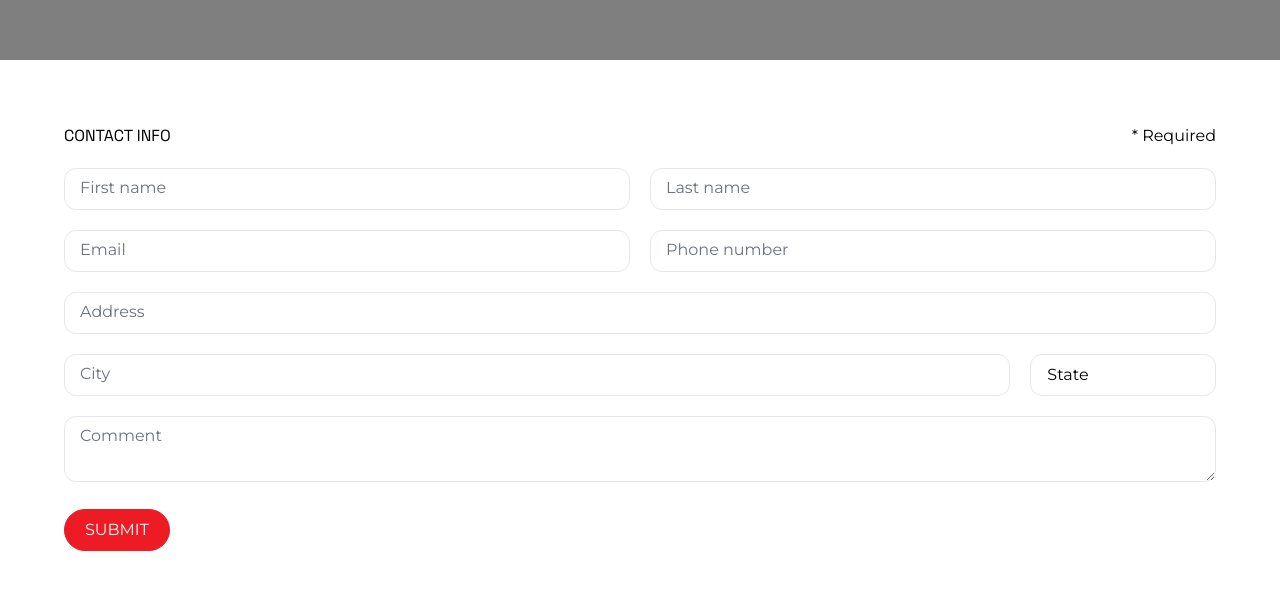
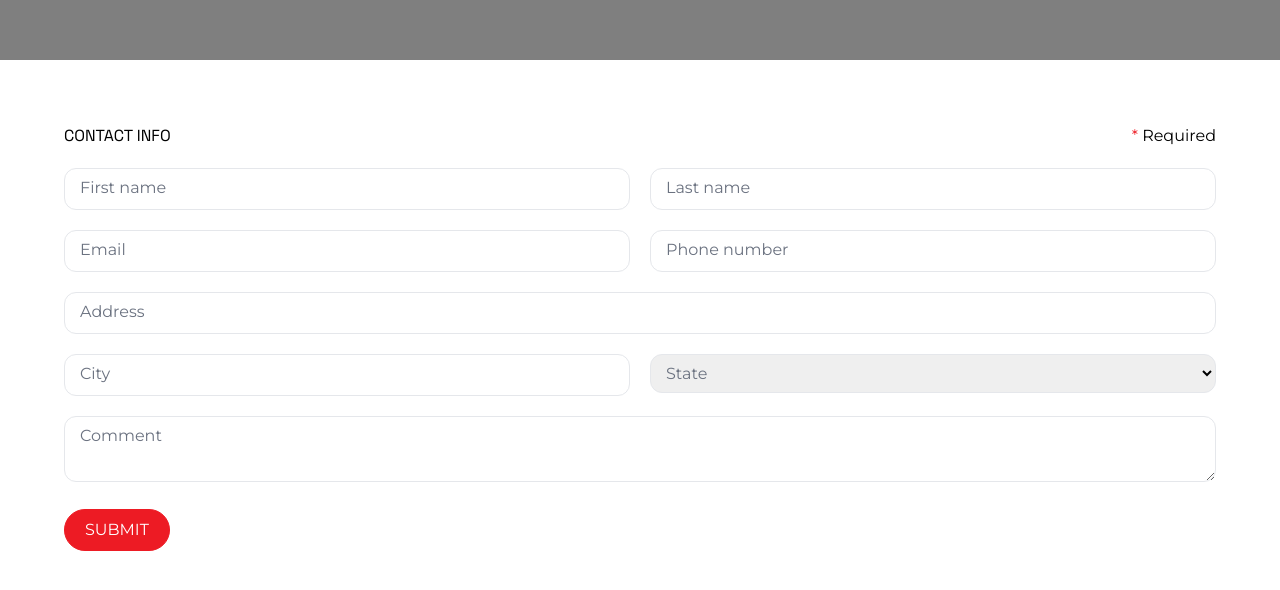
Before and after one commit to Imhandegbelo/hotel_app, a React (Vite) app: page /contact-us in a window 1280 px wide. Shown: the part 654-1244 px from the top of the page. Built offline with nearby package versions, Linux system fonts and the light colour scheme.

Commit message:
hooked contact page

```diff
--- a/package.json
+++ b/package.json
@@ -10,6 +10,8 @@
     "preview": "vite preview"
   },
   "dependencies": {
+    "@formspark/use-formspark": "^0.1.39",
+    "@formspree/react": "^2.5.1",
     "@headlessui/react": "^2.2.0",
     "@reduxjs/toolkit": "^2.5.0",
     "react": "^18.3.1",
--- a/src/components/Button.jsx
+++ b/src/components/Button.jsx
@@ -5,6 +5,7 @@ export default function Button({
   primary = true,
   onButtonClick,
   classList = "",
+  otherProps
 }) {
   return (
     <button
@@ -14,6 +15,7 @@ export default function Button({
           ? "bg-primary hover:bg-primary/70 text-white"
           : "bg-white hover:bg-primary text-primary"
       } transition-all duration-200 rounded-l-full rounded-r-full uppercase ${classList}`}
+      {...otherProps}
     >
       {title}
     </button>
--- a/src/components/CheckoutForm.jsx
+++ b/src/components/CheckoutForm.jsx
@@ -1,10 +1,12 @@
 import React, { useState } from "react";
+import Button from "./Button";
 import TextInput from "./TextInput";
+import { toast } from "react-toastify";
 import { bankDetails } from "../data/bankData";
-import Button from "./Button";
-import { toast } from "react-toastify";
 import { verifyEmail } from "../utils/verifyEmail";
 // import "../components/checkbox.css"
+
+const FORM_ID = "6gAKGX9Q4"
 
 export default function CheckoutForm() {
   const [formData, setFormData] = useState({
--- a/src/components/ContactForm.jsx
+++ b/src/components/ContactForm.jsx
@@ -1,13 +1,14 @@
 import React, { useState } from "react";
 import TextInput from "./TextInput";
 import Button from "./Button";
-
 import TextAreaInput from "./TextAreaInput";
 import StateInput from "./StateInput";
-import { states } from "../data/states";
 import { toast } from "react-toastify";
+import states from "../data/states.json";
+// import { useForm } from "@formspree/react";
 
 export default function ContactForm() {
+  // const [state,handleSubmit] = useForm("mwpvenpy")
   const [formData, setFormData] = useState({
     firstname: "",
     lastname: "",
@@ -18,9 +19,10 @@ export default function ContactForm() {
     state: "",
     comment: "",
   });
-  const [ResetKey,setResetKey]= useState(Math.random()*10)
+  const [ResetKey, setResetKey] = useState(Math.random() * 10);
+  const [isFocused, setIsFocused] = useState(false);
 
-  const handleSubmit = (e) => {
+  const handleSubmit = async (e) => {
     e.preventDefault();
     if (formData.firstname === "" || formData.firstname.length < 2) {
       toast.error("First name is required");
@@ -46,19 +48,60 @@ export default function ContactForm() {
       toast.error("A helpful comment is required");
       return;
     }
-    toast.success(
-      "Thank you for contacting us, we will get back to you shortly"
-    );
-    setResetKey(Math.random()*10)
-    console.log(formData);
+
+    const form = new FormData(document.getElementById("form"));
+
+    const response = await fetch("https://api.web3forms.com/submit", {
+      method: "POST",
+      body: form,
+    });
+
+    const data = await response.json();
+
+    if (data.success) {
+      toast.success(
+        "Thank you for contacting us, we will get back to you shortly"
+      );
+      e.target.reset();
+      setResetKey(Math.random() * 10);
+      setFormData({
+        ...formData,
+        firstname: "",
+        lastname: "",
+        phone: "",
+        email: "",
+        address: "",
+        city: "",
+        state: "",
+        comment: "",
+      });
+    } else {
+      toast.error(data);
+    }
   };
 
   return (
-    <form key={ResetKey} onSubmit={handleSubmit} className="w-full space-y-5">
+    <form
+      key={ResetKey}
+      id="form"
+      onSubmit={handleSubmit}
+      className="w-full space-y-5"
+    >
+      <input
+        type="hidden"
+        name="access_key"
+        value="aeaa3be7-b3a6-4a13-9977-a1c65d9a4cc6"
+      />
+      <input
+        type="hidden"
+        name="subject"
+        value="Radisson Onyx - Enquiry notice from Contact Us"
+      />
       <div className="flex flex-col md:flex-row gap-5">
         <TextInput
           type="text"
           id="firstname"
+          name="firstname"
           label="First name"
           placeholder="First name"
           maxWidth=""
@@ -68,6 +111,7 @@ export default function ContactForm() {
         <TextInput
           type="text"
           id="lastname"
+          name="lastname"
           label="Last name"
           placeholder="Last name"
           maxWidth=""
@@ -79,6 +123,7 @@ export default function ContactForm() {
         <TextInput
           type="email"
           id="email"
+          name="email"
           label="Email"
           maxWidth=""
           placeholder="Email"
@@ -88,6 +133,7 @@ export default function ContactForm() {
         <TextInput
           type="text"
           id="phone"
+          name="phone"
           label="Phone number"
           maxWidth=""
           placeholder="Phone number"
@@ -98,6 +144,7 @@ export default function ContactForm() {
       <TextInput
         type="text"
         id="address"
+        name="address"
         label="Address"
         placeholder="Address"
         value={formData.address}
@@ -107,41 +154,53 @@ export default function ContactForm() {
         <TextInput
           type="text"
           id="city"
+          name="city"
           label="City"
           placeholder="City"
           maxWidth=""
           value={formData.city}
           onChange={(value) => setFormData({ ...formData, city: value })}
         />
-        <StateInput
-          placeholder="State"
-          value={formData.state}
-          onChange={(value) => setFormData({ ...formData, state: value })}
-        />
+
+        <div className="relative w-full">
+          <label
+            htmlFor="state"
+            className={`absolute ${
+              isFocused || formData.state !== ""
+                ? "-top-3 bg-white px-1"
+                : "top-2 text-gray-500"
+            } transition-all duration-200 left-4 sr-only/`}
+          >
+            State
+          </label>
+          <select
+            id="state"
+            name="state"
+            onFocus={() => setIsFocused(true)}
+            onBlur={() => setIsFocused(false)}
+            value={formData.state}
+            onChange={(e) =>
+              setFormData({ ...formData, state: e.target.change })
+            }
+            className="border rounded-xl py-2 px-4 w-full"
+          >
+            {states.map((state) => (
+              <option key={state} className="w-full">
+                {state}
+              </option>
+            ))}
+          </select>
+        </div>
       </div>
       <TextAreaInput
         label="Comment"
+        name="Comment"
         value={formData.comment}
         placeholder="Comment"
         onChange={(value) => setFormData({ ...formData, comment: value })}
       />
-      {/* <div className="w-full">
-        <label htmlFor="state">State</label>
-        <input
-          type="text"
-          list="states"
-          id="state"
-          // value={formData.state}
-          onChange={(e) => setFormData({ ...formData, state: e.target.value })}
-          className="border px-4 py-2"
-        />
-        <datalist id="states">
-          {states.map((state) => (
-            <option key={state} value={state}>{state}</option>
-          ))}
-        </datalist>
-      </div> */}
-      <Button title="submit" classList="px-5 py-2 uppercase" />
+
+      <Button type="submit" title="submit" classList="px-5 py-2 uppercase" />
     </form>
   );
 }
--- a/src/components/RoomCard.jsx
+++ b/src/components/RoomCard.jsx
@@ -111,10 +111,10 @@ export default function RoomCard({ room, onAddItem }) {
               </div>
             </div>
 
-            <h3 className="md:block font-Grotesk text-2xl text-center my-6">
+            <h3 className="md:block font-Grotesk text-2xl text-center my-4">
               Amenities
             </h3>
-            <div className="flex text-gray-500 gap-2">
+            <div className="flex justify-between px-6 text-gray-500 gap-2">
               <div className="flex flex-col">
                 <div>
                   <p className="font-medium text-gray-600">Furnishings</p>
--- a/src/components/StateInput.jsx
+++ b/src/components/StateInput.jsx
@@ -7,12 +7,11 @@ import {
   Field,
   Label,
 } from "@headlessui/react";
-import { states } from "../data/states";
+import states from "../data/states.json";
 
 export default function StateInput({ placeholder, value, onChange }) {
   const [selectedItem, setSelectedItem] = useState("");
   const [query, setQuery] = useState(value || "");
-  const [isFocused, setIsFocused] = useState(false);
 
   const filteredStates =
     query === ""
@@ -41,6 +40,7 @@ export default function StateInput({ placeholder, value, onChange }) {
         <ComboboxInput
           aria-placeholder={placeholder}
           className="border rounded-xl py-2 px-4 w-full invalid:border-rose-400"
+          value={selectedItem}
           onChange={(e) => {
             setQuery(e.target.value);
             onChange && onChange(e.target.value);
--- a/src/components/TextInput.jsx
+++ b/src/components/TextInput.jsx
@@ -11,7 +11,6 @@ export default function TextInput({
 }) {
   const [inputValue, setInputValue] = useState(value || "");
   const [isFocused, setIsFocused] = useState(false);
-  const [isError, setIsError] = useState(false)
 
   return (
     <div className="relative w-full">
--- a/src/data/states.js
+++ b/src/data/states.json
@@ -1,4 +1,5 @@
-export const states = [
+[
+  "",
   "Abia",
   "Abuja (FCT)",
   "Adamawa",
@@ -35,5 +36,5 @@ export const states = [
   "Sokoto",
   "Taraba",
   "Yobe",
-  "Zamfara",
-];
+  "Zamfara"
+]
--- a/src/main.jsx
+++ b/src/main.jsx
@@ -5,12 +5,15 @@ import "react-toastify/dist/ReactToastify.css";
 import "./index.css";
 import App from "./App.jsx";
 import { CartProvider } from "./context/CartContext.jsx";
+import { FormspreeProvider } from "@formspree/react";
 
 createRoot(document.getElementById("root")).render(
   <StrictMode>
     <CartProvider>
-      <App />
-      <ToastContainer />
+      <FormspreeProvider project="2655285654279159220">
+        <App />
+        <ToastContainer />
+      </FormspreeProvider>
     </CartProvider>
   </StrictMode>
 );
--- a/src/pages/ContactUs.jsx
+++ b/src/pages/ContactUs.jsx
@@ -14,7 +14,7 @@ export default function ContactUs() {
         <div className="flex justify-between">
           <h2 className="uppercase font-Grotesk">Contact info</h2>
           <p>
-            <span className="text-rose-500">*</span> Required
+            <span className="text-primary">*</span> Required
           </p>
         </div>
         <ContactForm />
```
Also changed, not shown: 1 other file (tests, documents, lock files or other folders).
